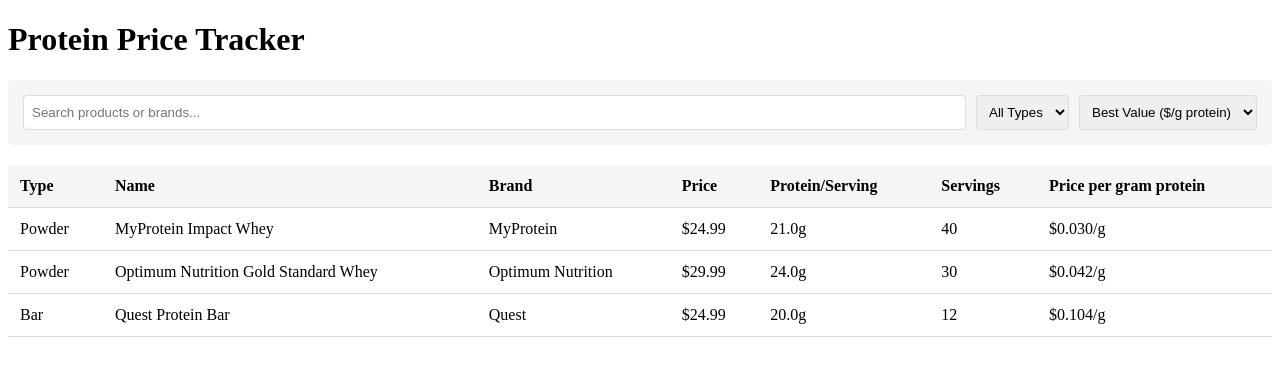
After one commit to XGenic/Protein, a Flask app: page / in a window 1280 px wide. The commit adds this page. Shown: the top 376 px of the page. Run offline with Flask 3, Linux system fonts and the light colour scheme.

Commit message:
expanding out

```diff
--- a/app/models.py
+++ b/app/models.py
@@ -10,6 +10,7 @@
     servings = db.Column(db.Integer, nullable=False)
     marketplace = db.Column(db.String(50), nullable=False)
     url = db.Column(db.String(500))
+    product_type = db.Column(db.String(20))  # 'powder' or 'bar'
     last_updated = db.Column(db.DateTime, default=datetime.utcnow)
 
     def protein_price_ratio(self):
--- a/app/routes.py
+++ b/app/routes.py
@@ -1,7 +1,100 @@
-from flask import render_template
-from app import app
+from flask import render_template, jsonify, request
+from app import app, db
 from app.models import Product
+from sqlalchemy import or_
 
 @app.route('/')
 def index():
-    return render_template('index.html')
+    # Get search parameters
+    search = request.args.get('search', '')
+    sort_by = request.args.get('sort', 'price_per_protein')  # default sort
+    product_type = request.args.get('type', 'all')
+
+    # Start with base query
+    query = Product.query
+
+    # Apply search if provided
+    if search:
+        query = query.filter(
+            or_(
+                Product.name.ilike(f'%{search}%'),
+                Product.brand.ilike(f'%{search}%')
+            )
+        )
+
+    # Apply product type filter
+    if product_type != 'all':
+        query = query.filter(Product.product_type == product_type)
+
+    # Apply sorting
+    if sort_by == 'price_low':
+        query = query.order_by(Product.price.asc())
+    elif sort_by == 'price_high':
+        query = query.order_by(Product.price.desc())
+    elif sort_by == 'protein':
+        query = query.order_by(Product.protein_per_serving.desc())
+    elif sort_by == 'price_per_protein':
+        # Note: This is a bit tricky as we can't sort by computed values directly
+        # We'll sort by price/protein ratio in Python
+        products = query.all()
+        products.sort(key=lambda x: x.protein_price_ratio())
+    else:
+        products = query.all()
+
+    return render_template('index.html',
+                         products=products,
+                         search=search,
+                         sort_by=sort_by,
+                         product_type=product_type)
+
+@app.route('/api/products')
+def get_products():
+    products = Product.query.all()
+    return jsonify([{
+        'name': p.name,
+        'brand': p.brand,
+        'price': p.price,
+        'protein_per_serving': p.protein_per_serving,
+        'servings': p.servings,
+        'price_per_protein': p.protein_price_ratio()
+    } for p in products])
+
+@app.route('/api/search')
+def search_products():
+    search = request.args.get('search', '')
+    sort_by = request.args.get('sort', 'price_per_protein')
+    product_type = request.args.get('type', 'all')
+
+    query = Product.query
+
+    if search:
+        query = query.filter(
+            or_(
+                Product.name.ilike(f'%{search}%'),
+                Product.brand.ilike(f'%{search}%')
+            )
+        )
+
+    if product_type != 'all':
+        query = query.filter(Product.product_type == product_type)
+
+    products = query.all()
+
+    if sort_by == 'price_low':
+        products.sort(key=lambda x: x.price)
+    elif sort_by == 'price_high':
+        products.sort(key=lambda x: -x.price)
+    elif sort_by == 'protein':
+        products.sort(key=lambda x: -x.protein_per_serving)
+    elif sort_by == 'price_per_protein':
+        products.sort(key=lambda x: x.protein_price_ratio())
+
+    return jsonify([{
+        'name': p.name,
+        'brand': p.brand,
+        'price': p.price,
+        'protein_per_serving': p.protein_per_serving,
+        'servings': p.servings,
+        'price_per_protein': p.protein_price_ratio(),
+        'product_type': p.product_type
+    } for p in products])
--- /dev/null
+++ b/app/static/css/style.css
@@ -0,0 +1,74 @@
+table {
+    width: 100%;
+    border-collapse: collapse;
+    margin: 20px 0;
+}
+
+th, td {
+    padding: 12px;
+    text-align: left;
+    border-bottom: 1px solid #ddd;
+}
+
+th {
+    background-color: #f5f5f5;
+}
+
+tr:hover {
+    background-color: #f9f9f9;
+}
+
+.controls {
+    margin: 20px 0;
+    padding: 15px;
+    background: #f5f5f5;
+    border-radius: 5px;
+}
+
+.search-form {
+    display: flex;
+    gap: 10px;
+}
+
+.search-form input[type="text"] {
+    flex: 1;
+    padding: 8px;
+    border: 1px solid #ddd;
+    border-radius: 4px;
+}
+
+.search-form select {
+    padding: 8px;
+    border: 1px solid #ddd;
+    border-radius: 4px;
+}
+
+.search-form button {
+    padding: 8px 16px;
+    background: #007bff;
+    color: white;
+    border: none;
+    border-radius: 4px;
+    cursor: pointer;
+}
+
+.search-form button:hover {
+    background: #0056b3;
+}
+
+.products.loading {
+    opacity: 0.6;
+    pointer-events: none;
+}
+
+.products.loading::after {
+    content: "Loading...";
+    position: absolute;
+    top: 50%;
+    left: 50%;
+    transform: translate(-50%, -50%);
+    background: rgba(255, 255, 255, 0.9);
+    padding: 10px 20px;
+    border-radius: 4px;
+    box-shadow: 0 2px 4px rgba(0, 0, 0, 0.1);
+}
--- /dev/null
+++ b/app/static/js/search.js
@@ -0,0 +1,52 @@
+document.addEventListener('DOMContentLoaded', function() {
+    const searchInput = document.querySelector('input[name="search"]');
+    const typeSelect = document.querySelector('select[name="type"]');
+    const sortSelect = document.querySelector('select[name="sort"]');
+    let searchTimeout;
+
+    // Function to update results
+    function updateResults() {
+        const search = searchInput.value;
+        const type = typeSelect.value;
+        const sort = sortSelect.value;
+
+        // Show loading indicator
+        document.querySelector('.products').classList.add('loading');
+
+        fetch(`/api/search?search=${encodeURIComponent(search)}&type=${type}&sort=${sort}`)
+            .then(response => response.json())
+            .then(products => {
+                const tbody = document.querySelector('tbody');
+                tbody.innerHTML = '';
+
+                products.forEach(product => {
+                    tbody.innerHTML += `
+                        <tr>
+                            <td>${product.product_type.charAt(0).toUpperCase() + product.product_type.slice(1)}</td>
+                            <td>${product.name}</td>
+                            <td>${product.brand}</td>
+                            <td>$${product.price.toFixed(2)}</td>
+                            <td>${product.protein_per_serving}g</td>
+                            <td>${product.servings}</td>
+                            <td>$${product.price_per_protein.toFixed(3)}/g</td>
+                        </tr>
+                    `;
+                });
+
+                // Remove loading indicator
+                document.querySelector('.products').classList.remove('loading');
+            });
+    }
+
+    // Add event listeners
+    searchInput.addEventListener('input', function() {
+        // Clear the existing timeout
+        clearTimeout(searchTimeout);
+
+        // Set a new timeout to prevent too many requests
+        searchTimeout = setTimeout(updateResults, 300);
+    });
+
+    typeSelect.addEventListener('change', updateResults);
+    sortSelect.addEventListener('change', updateResults);
+});
--- a/app/templates/base.html
+++ b/app/templates/base.html
@@ -4,8 +4,12 @@
     <meta charset="UTF-8">
     <meta name="viewport" content="width=device-width, initial-scale=1.0">
     <title>Protein Price Tracker</title>
+    <link rel="stylesheet" href="{{ url_for('static', filename='css/style.css') }}">
 </head>
 <body>
-    {% block content %}{% endblock %}
+    <div class="container">
+        {% block content %}{% endblock %}
+    </div>
+    <script src="{{ url_for('static', filename='js/search.js') }}"></script>
 </body>
 </html>
--- /dev/null
+++ b/app/templates/index.html
@@ -0,0 +1,53 @@
+{% extends "base.html" %}
+
+{% block content %}
+<h1>Protein Price Tracker</h1>
+
+<div class="controls">
+    <div class="search-form">
+        <input type="text" name="search" placeholder="Search products or brands..." value="{{ search }}">
+
+        <select name="type">
+            <option value="all" {% if product_type == 'all' %}selected{% endif %}>All Types</option>
+            <option value="powder" {% if product_type == 'powder' %}selected{% endif %}>Powder</option>
+            <option value="bar" {% if product_type == 'bar' %}selected{% endif %}>Bars</option>
+        </select>
+
+        <select name="sort">
+            <option value="price_per_protein" {% if sort_by == 'price_per_protein' %}selected{% endif %}>Best Value ($/g protein)</option>
+            <option value="price_low" {% if sort_by == 'price_low' %}selected{% endif %}>Lowest Price</option>
+            <option value="price_high" {% if sort_by == 'price_high' %}selected{% endif %}>Highest Price</option>
+            <option value="protein" {% if sort_by == 'protein' %}selected{% endif %}>Most Protein</option>
+        </select>
+    </div>
+</div>
+
+<div class="products">
+    <table>
+        <thead>
+            <tr>
+                <th>Type</th>
+                <th>Name</th>
+                <th>Brand</th>
+                <th>Price</th>
+                <th>Protein/Serving</th>
+                <th>Servings</th>
+                <th>Price per gram protein</th>
+            </tr>
+        </thead>
+        <tbody>
+            {% for product in products %}
+            <tr>
+                <td>{{ product.product_type.capitalize() }}</td>
+                <td>{{ product.name }}</td>
+                <td>{{ product.brand }}</td>
+                <td>${{ "%.2f"|format(product.price) }}</td>
+                <td>{{ product.protein_per_serving }}g</td>
+                <td>{{ product.servings }}</td>
+                <td>${{ "%.3f"|format(product.protein_price_ratio()) }}/g</td>
+            </tr>
+            {% endfor %}
+        </tbody>
+    </table>
+</div>
+{% endblock %}
```
Also changed, not shown: app/db_init.py (added, +52 -0 lines), instance/protein_tracker.db (added).
